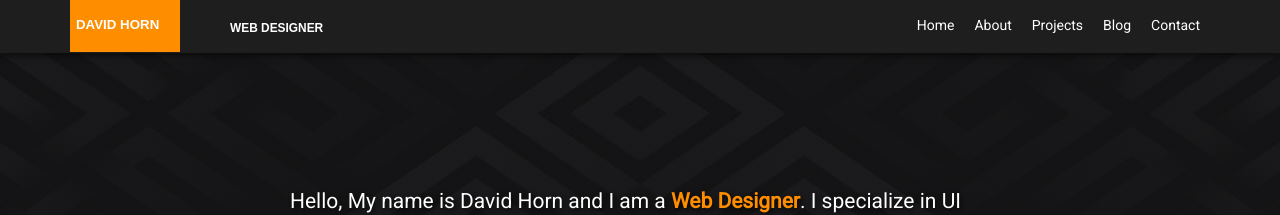
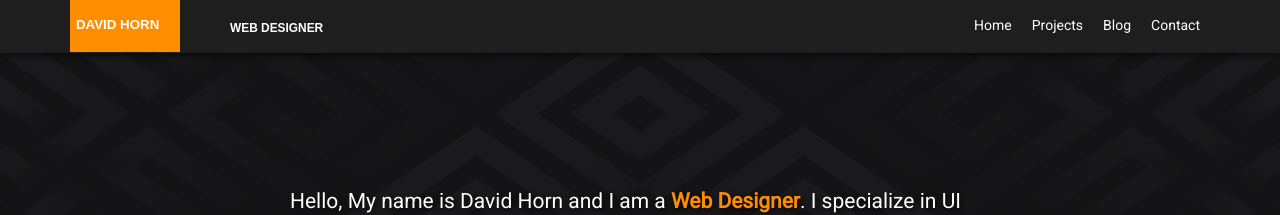
Before and after one commit to davidh6164/davidh6164.github.io, a Jekyll site: the page built from index.md, in a window 1280 px wide. Shown: the top 215 px of the page. Built offline with Jekyll 4.4.1, drawn with Linux system fonts in a browser that asks for light colours; nearby versions of some CDN libraries; library files that are not in the unit come from our copies; a script that is not in the unit is left out.

Commit message:
Add files via upload

```diff
--- a/_includes/header.html
+++ b/_includes/header.html
@@ -5,7 +5,7 @@
               <div class="col-xs-12">
     <nav class="navbar navbar-fixed-top">
   <div class="container">
-      <a href="index.html">
+      <a href="http://www.davidcodes.net">
     <span class="david-logo-wrap">
       <div class="david-logo-text">David Horn</div>
       </span>
@@ -13,11 +13,10 @@
           </a>
       <span class="desktop-navbar">
          <ul>
-        <a href="#"><li class="active">Home <span class="sr-only">(current)</span></li></a>
-            <a href="#about"><li>About</li></a>
-            <a href="#projects"><li>Projects</li></a>
-            <a href="#blog"><li>Blog</li></a>
-            <a href="#contact"><li>Contact</li></a>
+        <a href="http://www.davidcodes.net"><li class="active">Home <span class="sr-only">(current)</span></li></a>
+            <a href="http://www.davidcodes.net"><li>Projects</li></a>
+            <a href="http://www.davidcodes.net"><li>Blog</li></a>
+            <a href="http://www.davidcodes.net"><li>Contact</li></a>
         </ul>
       </span>
       <a href="#d-nav" class="mobile-nav-open"><span class="david-menu"><i class="fa fa-bars" style="color:#fff"></i><span class="menu-text">MENU</span></span></a>
@@ -27,10 +26,10 @@
             <div class="profile-pic">
             </div>
         <ul>
-        <a href="#"><li class="active">Home <span class="sr-only">(current)</span></li></a>
-            <a href="projects.html"><li>Projects</li></a>
-            <a href="#"><li>Contact</li></a>
-            <a href="blog.html"><li>Blog</li></a>
+        <a href="http://www.davidcodes.net"><li class="active">Home <span class="sr-only">(current)</span></li></a>
+            <a href="http://www.davidcodes.net"><li>Projects</li></a>
+            <a href="http://www.davidcodes.net"><li>Contact</li></a>
+            <a href="http://www.davidcodes.net"><li>Blog</li></a>
         </ul>
             <div class="share-icon-group">
                 <div class="share-icon" id="twitter">
```
